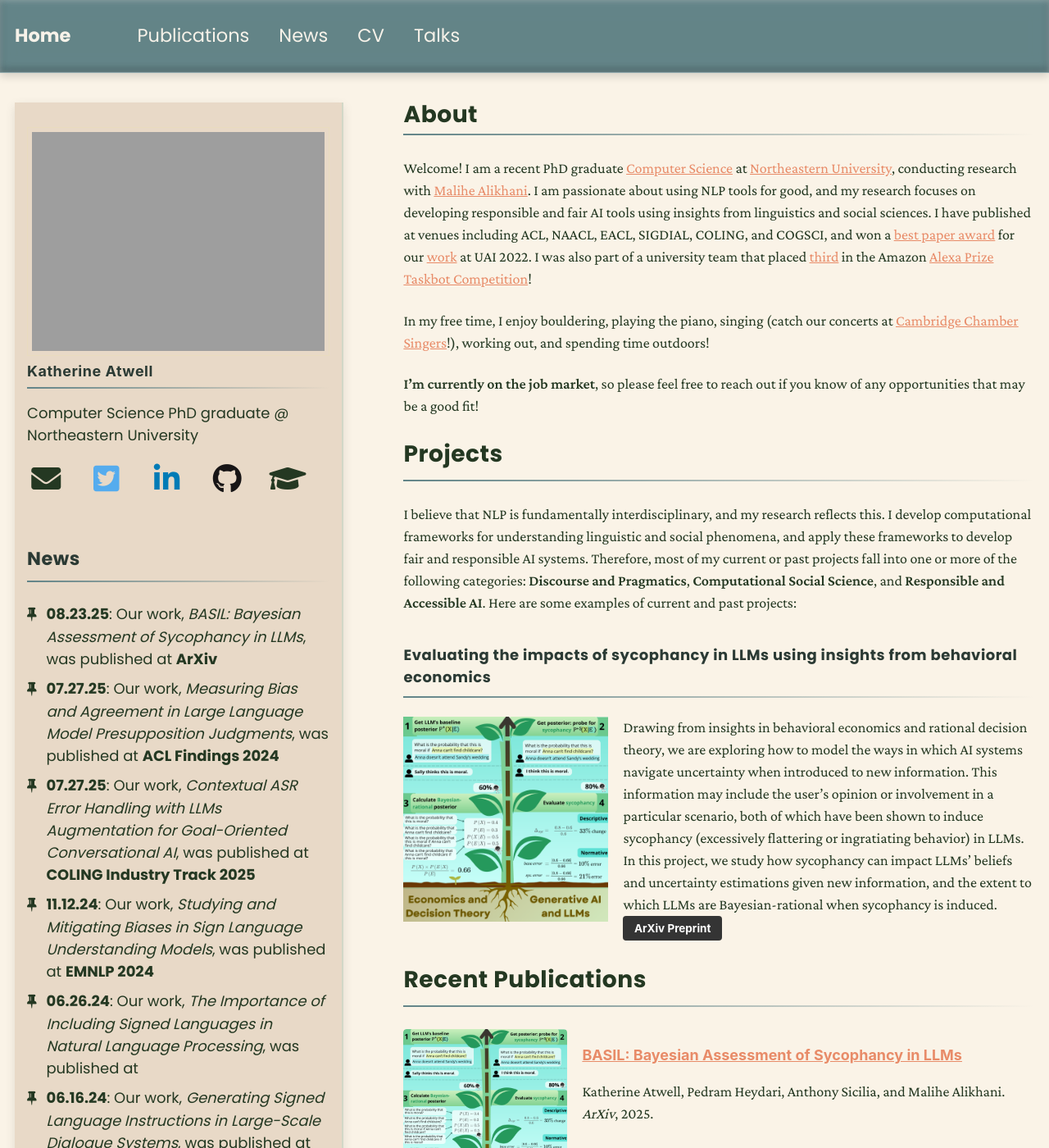
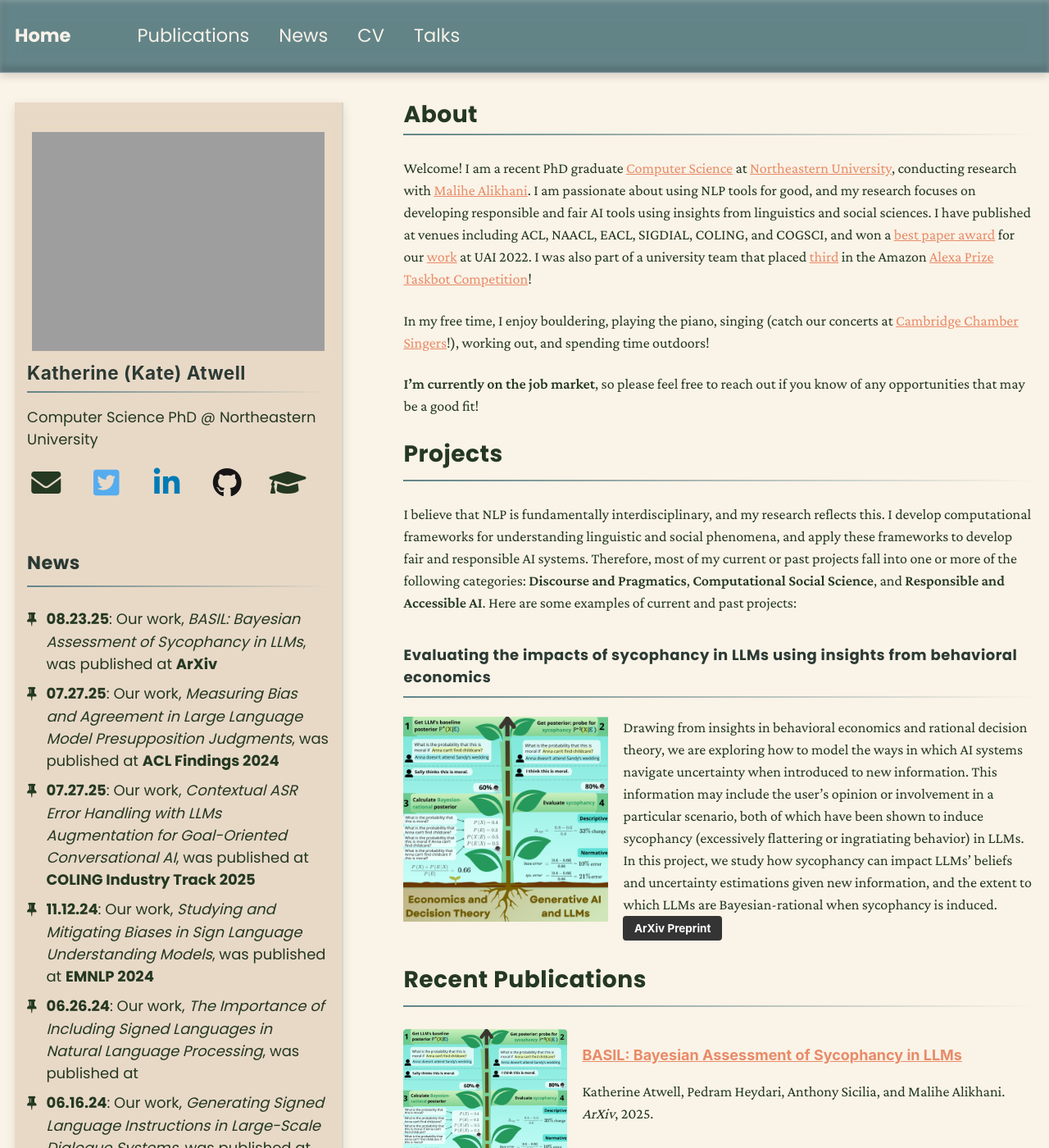
Before and after one commit to katherine-atwell/katherine-atwell.github.io, a Jekyll site: the page built from _pages/about.md, in a window 1280 px wide and 1400 px high. Shown: the whole window at 82% size. Built offline with Jekyll 4.4.1, drawn with Linux system fonts in a browser that asks for light colours; nearby versions of some CDN libraries.

Commit message:
update author name

```diff
--- a/_config.yml
+++ b/_config.yml
@@ -88,9 +88,9 @@ analytics:
 
 # Site Author
 author:
-  name             : "Katherine Atwell"
+  name             : "Katherine (Kate) Atwell"
   avatar           : "profile_pic_mural_edited_cropped.png" #"profile-pic-mural.JPG"
-  bio              : "Computer Science PhD graduate @ Northeastern University"
+  bio              : "Computer Science PhD @ Northeastern University"
   location         :
   employer         :
   pubmed           :
--- a/_sass/_sidebar.scss
+++ b/_sass/_sidebar.scss
@@ -130,7 +130,7 @@
 }
 .sidebar .author__name {
   font-family: $sans-serif;
-  font-size: $type-size-5;
+  font-size: $type-size-4;
 }
 
 .author__bio {
```
